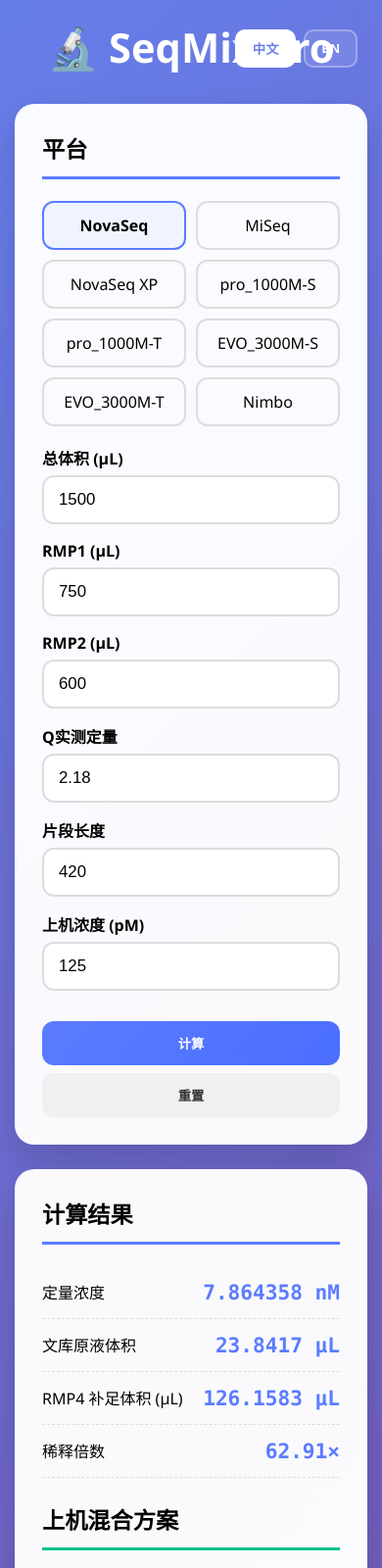
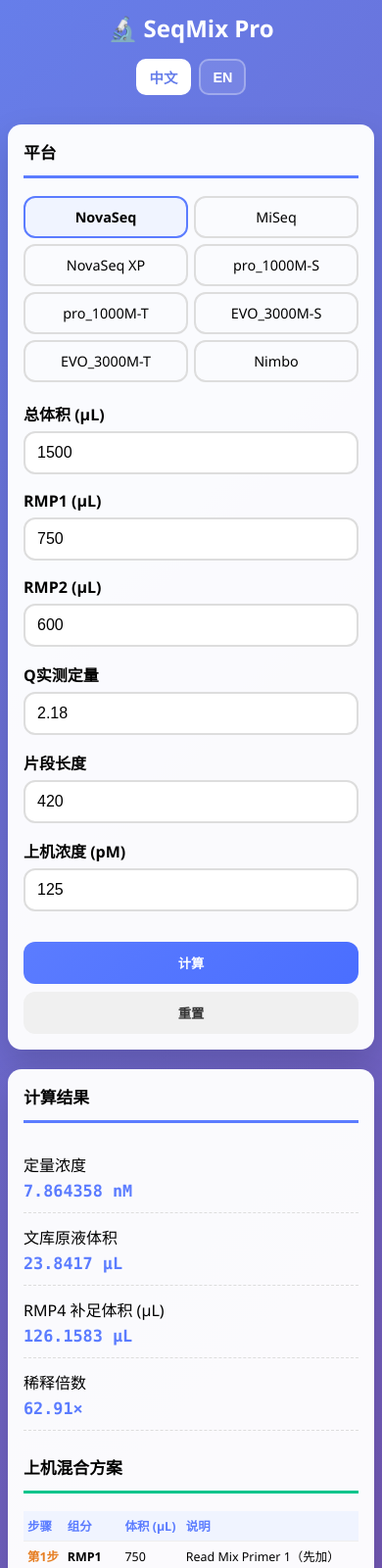
Before and after one commit to JUSTIN-zhangys/ngs-calculator1, a plain HTML site: page index.html in a window 390 px wide. Shown: the top 1600 px of the page at 98% size. Drawn offline with nearby package versions, Linux system fonts and the light colour scheme.

Commit message:
Add files via upload

```diff
--- a/css/style.css
+++ b/css/style.css
@@ -38,7 +38,6 @@
 }
 
 .main-grid { display: grid; grid-template-columns: 1fr 1fr; gap: 25px; }
-@media (max-width: 900px) { .main-grid { grid-template-columns: 1fr; } }
 
 .card {
     background: rgba(255,255,255,0.97);
@@ -131,3 +130,77 @@
 }
 body.dark-mode .footer { color: #b0b0ff; }
 .footer p { margin: 0; }
+
+/* ============ 移动端响应式设计 ============ */
+@media (max-width: 900px) {
+    .main-grid { grid-template-columns: 1fr; gap: 20px; }
+}
+
+@media (max-width: 768px) {
+    body { padding: 15px 10px; }
+
+    .header h1 { font-size: 1.8rem; }
+    .lang-selector {
+        position: static;
+        margin-top: 15px;
+        justify-content: center;
+    }
+    .lang-btn { padding: 6px 12px; font-size: 0.9rem; }
+
+    .card { padding: 20px; border-radius: 16px; }
+    .card-title { font-size: 1.2rem; margin-bottom: 18px; }
+
+    .platform-selector {
+        grid-template-columns: repeat(auto-fit, minmax(100px, 1fr));
+        gap: 8px;
+    }
+    .platform-btn { padding: 10px 8px; font-size: 0.9rem; }
+
+    input { padding: 11px 12px; font-size: 1rem; }
+
+    .result-item { flex-direction: column; gap: 5px; padding: 12px 0; }
+    .result-value { font-size: 1.15rem; }
+
+    .mix-table { font-size: 0.85rem; }
+    .mix-table th, .mix-table td { padding: 8px 5px; }
+    .mix-table .step-col { width: auto; }
+
+    .btn-group { flex-direction: column; gap: 10px; }
+    .btn { width: 100%; padding: 12px 16px; }
+
+    .footer { font-size: 0.85rem; padding: 10px; }
+}
+
+@media (max-width: 480px) {
+    body { padding: 12px 8px; }
+
+    .header h1 { font-size: 1.5rem; }
+
+    .card { padding: 16px; border-radius: 14px; }
+    .card-title { font-size: 1.05rem; }
+
+    .platform-selector {
+        grid-template-columns: repeat(2, 1fr);
+        gap: 6px;
+    }
+
+    .result-value { font-size: 1.05rem; }
+
+    .mix-table { font-size: 0.78rem; }
+    .mix-table th, .mix-table td { padding: 6px 4px; }
+
+    .history-table {
+        font-size: 0.75rem;
+        display: block;
+        overflow-x: auto;
+    }
+    .history-table th, .history-table td { padding: 8px 5px; }
+}
+
+@media (max-width: 360px) {
+    .header h1 { font-size: 1.3rem; }
+    .platform-selector {
+        grid-template-columns: 1fr;
+    }
+    .btn { font-size: 0.9rem; padding: 10px 14px; }
+}
```
